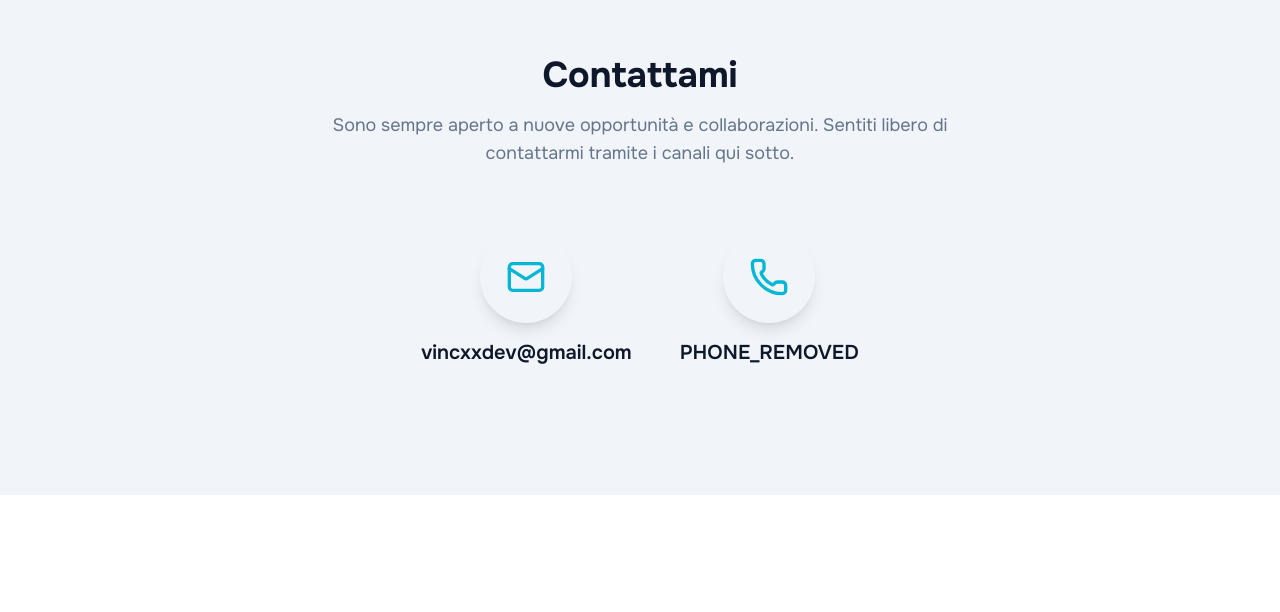
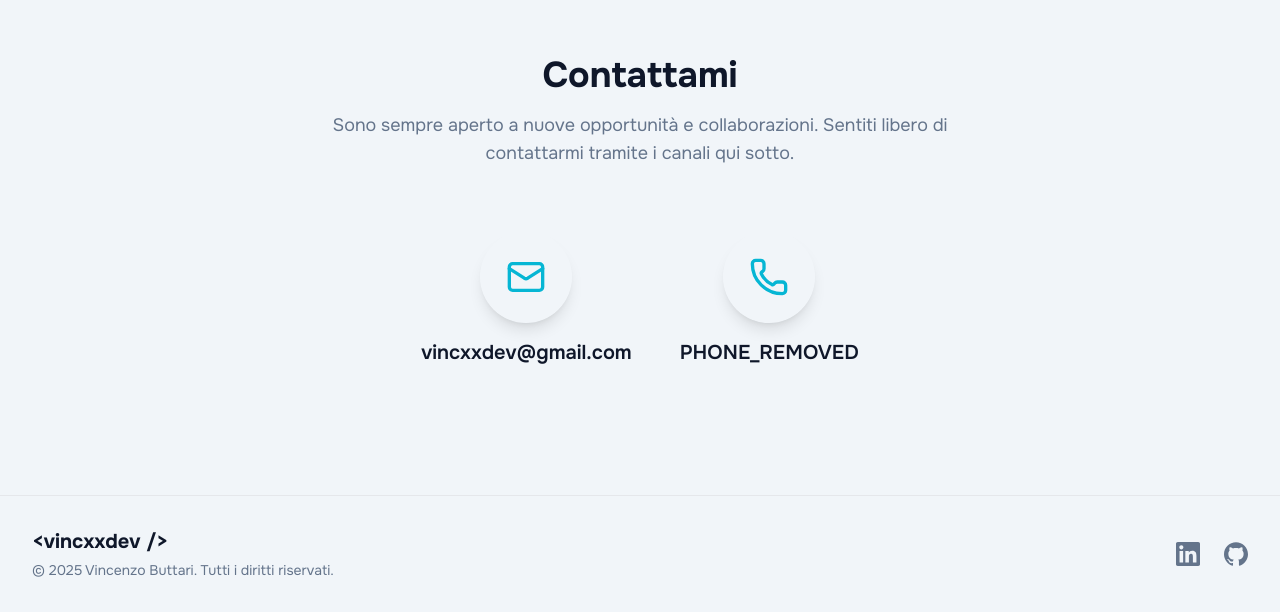
Before and after one commit to vincxxdev/portfolio, a Next.js app: page / in a window 1280 px wide. Shown: the part 4069-4681 px from the top of the page. Before the commit the page ends 4564 px from the top, so only its background shows below. Built offline with nearby package versions, Linux system fonts and the light colour scheme.

Commit message:
Added footer

```diff
--- /dev/null
+++ b/src/app/components/Footer.tsx
@@ -0,0 +1,34 @@
+import React from 'react';
+import Link from 'next/link';
+import { SiGithub, SiLinkedin } from 'react-icons/si';
+
+const Footer = () => {
+  const currentYear = new Date().getFullYear();
+
+  return (
+    <footer className="bg-secondary-background text-secondary-text border-t border-secondary-text/10">
+      <div className="container mx-auto px-4 sm:px-6 lg:px-8 py-8">
+        <div className="flex flex-col sm:flex-row items-center justify-between gap-6">
+          <div className="text-center sm:text-left">
+            <Link href="/" className="text-xl font-bold text-primary-text transition-colors hover:text-accent">
+              &lt;vincxxdev /&gt;
+            </Link>
+            <p className="text-sm mt-1">
+              &copy; {currentYear} Vincenzo Buttari. Tutti i diritti riservati.
+            </p>
+          </div>
+          <div className="flex items-center gap-6">
+            <a href="https://www.linkedin.com/in/vincenzo-buttari-331a35241/" target="_blank" rel="noopener noreferrer" aria-label="LinkedIn" className="hover:text-accent transition-colors duration-300">
+              <SiLinkedin className="w-6 h-6" />
+            </a>
+            <a href="https://github.com/zeltarave" target="_blank" rel="noopener noreferrer" aria-label="GitHub" className="hover:text-accent transition-colors duration-300">
+              <SiGithub className="w-6 h-6" />
+            </a>
+          </div>
+        </div>
+      </div>
+    </footer>
+  );
+};
+
+export default Footer;
--- a/src/app/layout.tsx
+++ b/src/app/layout.tsx
@@ -3,6 +3,7 @@ import "./globals.css";
 import { Onest } from "next/font/google";
 import Navbar from "./components/Navbar";
 import { ThemeProvider } from './components/ThemeProvider';
+import Footer from './components/Footer';
 
 const onest = Onest({ subsets: ['latin'], variable: '--font-onest' });
 
@@ -23,6 +24,7 @@ export default function RootLayout({ children }: { children: React.ReactNode })
         >
           <Navbar />
           {children}
+          <Footer />
         </ThemeProvider>
       </body>
     </html>
```
